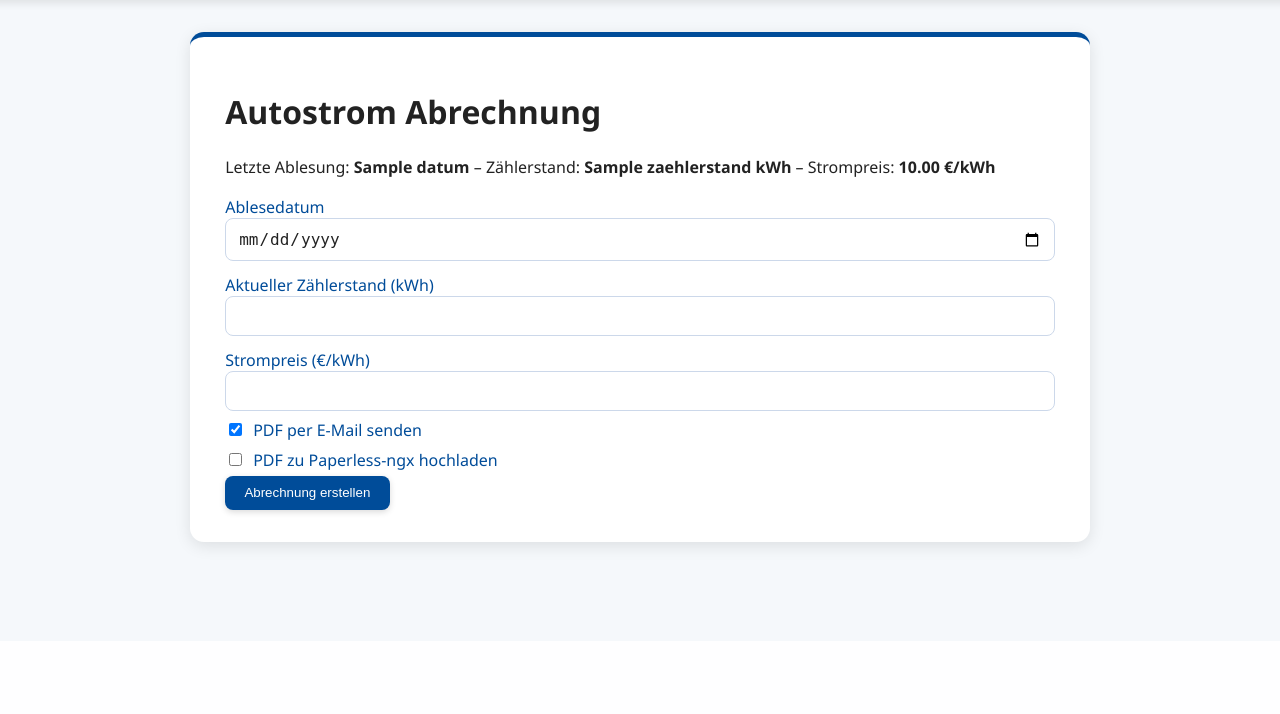
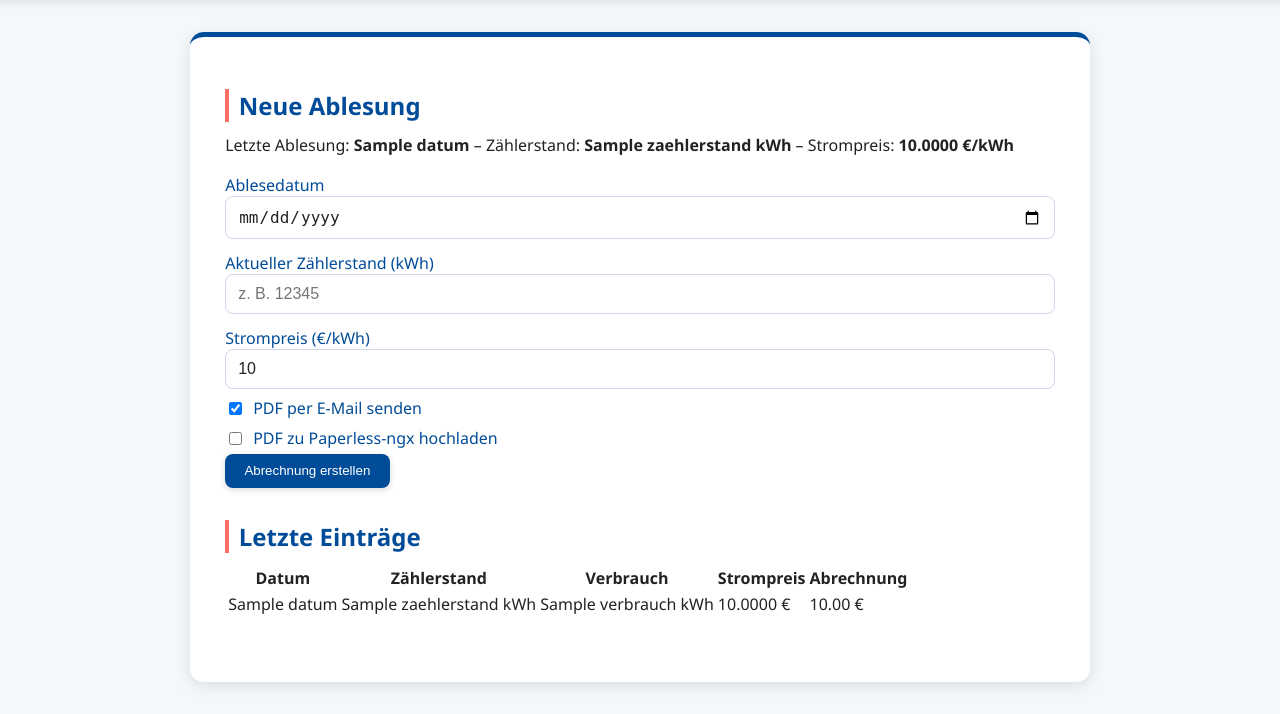
Before and after one commit to doenke/autostrom, a FastAPI app: template app/templates/form.html in a window 1280 px wide. Shown: the part 159-873 px from the top of the page. Before the commit the page ends 713 px from the top, so only its background shows below. Run offline with FastAPI, Linux system fonts and the light colour scheme; the template is opened without the code that fills it: most values are stand-ins (such as "Sample title", 1, 10 or a date in 2020).

Commit message:
Update form.html

```diff
--- a/app/templates/form.html
+++ b/app/templates/form.html
@@ -1,23 +1,37 @@
 {% extends "layout.html" %}
 {% block content %}
-<h1 class="title">Autostrom Abrechnung</h1>
-{% if last %}
-<p class="muted">Letzte Ablesung: <strong>{{ last.Datum }}</strong> – Zählerstand: <strong>{{ last.Zaehlerstand }} kWh</strong> – Strompreis: <strong>{{ '%.2f'|format(last.Strompreis) }} €/kWh</strong></p>
-{% else %}
-<p class="muted">Noch keine Daten vorhanden.</p>
+
+{% if error_msg %}
+  <div style="padding:0.8rem 1rem; border:1px solid #f5c2c7; background:#fde2e4; color:#7a1520; border-radius:8px; margin-bottom:1rem;">
+    <strong>Fehler beim Laden der Daten:</strong><br>
+    <code>{{ error_msg }}</code>
+  </div>
 {% endif %}
 
-<form method="post" action="/submit" class="card">
+<h2>Neue Ablesung</h2>
+<p class="muted">
+  {% if last %}
+    Letzte Ablesung: <strong>{{ last.Datum }}</strong> – Zählerstand:
+    <strong>{{ last.Zaehlerstand }} kWh</strong> – Strompreis:
+    <strong>{{ '%.4f'|format(last.Strompreis) }} €/kWh</strong>
+  {% else %}
+    Noch keine Daten vorhanden.
+  {% endif %}
+</p>
+
+<form method="post" action="/submit" class="card" style="margin-top:1rem;">
   <label>Ablesedatum
-    <input type="date" name="ablesedatum" required>
+    <!-- heute vorbefüllen -->
+    <input type="date" name="ablesedatum" value="{{ today_iso }}" required>
   </label>
 
   <label>Aktueller Zählerstand (kWh)
-    <input type="number" step="1" name="zaehlerstand" required>
+    <input type="number" step="1" name="zaehlerstand" placeholder="z. B. 12345" required>
   </label>
 
   <label>Strompreis (€/kWh)
-    <input type="number" step="0.0001" name="strompreis_eur" required>
+    <!-- letzten Preis vorbefüllen, falls bekannt -->
+    <input type="number" step="0.0001" name="strompreis_eur" value="{{ last_price }}" placeholder="z. B. 0.3200" required>
   </label>
 
   <label class="checkbox">
@@ -32,4 +46,35 @@
 
   <button type="submit">Abrechnung erstellen</button>
 </form>
+
+{% if rows and rows|length > 0 %}
+  <section style="margin-top:2rem;">
+    <h2>Letzte Einträge</h2>
+    <div style="overflow:auto;">
+      <table class="medplan">
+        <thead>
+          <tr>
+            <th>Datum</th>
+            <th>Zählerstand</th>
+            <th>Verbrauch</th>
+            <th>Strompreis</th>
+            <th>Abrechnung</th>
+          </tr>
+        </thead>
+        <tbody>
+          {% for r in rows %}
+            <tr>
+              <td>{{ r.Datum }}</td>
+              <td>{{ r.Zaehlerstand }} kWh</td>
+              <td>{{ r.Verbrauch }} kWh</td>
+              <td>{{ '%.4f'|format(r.Strompreis|float) }} €</td>
+              <td>{{ '%.2f'|format(r.Abrechnung|float) }} €</td>
+            </tr>
+          {% endfor %}
+        </tbody>
+      </table>
+    </div>
+  </section>
+{% endif %}
+
 {% endblock %}
```
